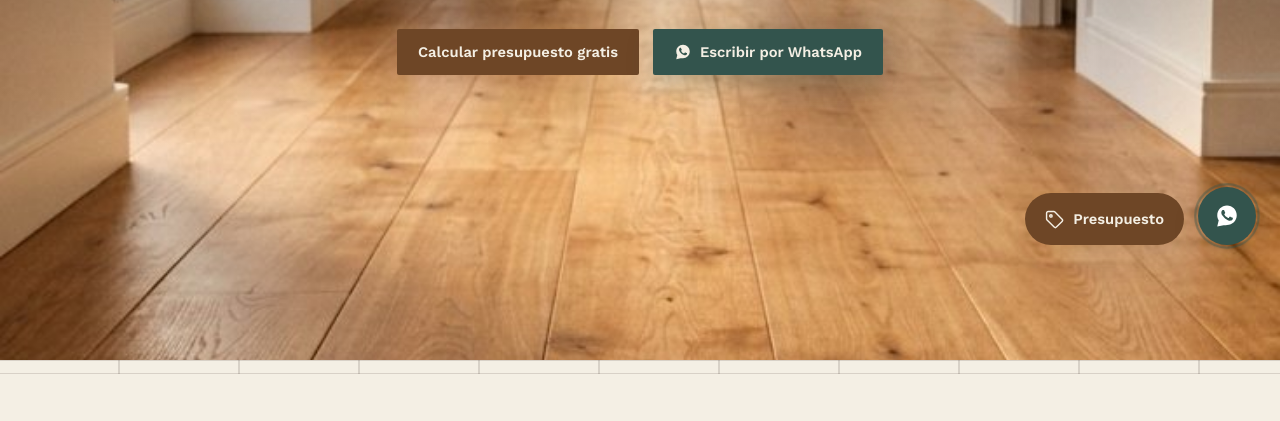
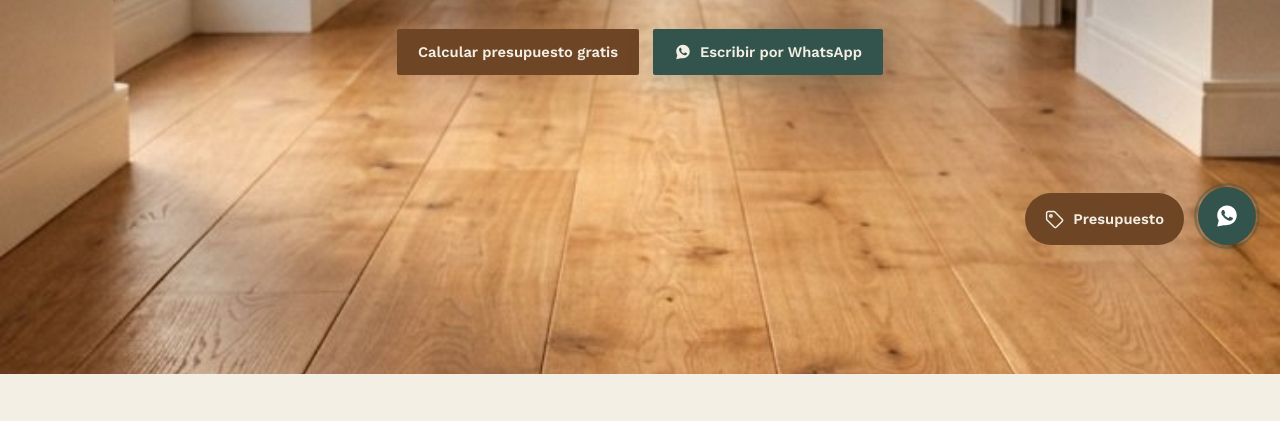
Before and after one commit to Carloswxht/Sueloslagiralda-web, a plain HTML site: page index.html in a window 1280 px wide. Shown: the part 531-952 px from the top of the page. Drawn offline with nearby package versions, Linux system fonts and the light colour scheme.

Commit message:
Add files via upload

```diff
--- a/index.html
+++ b/index.html
@@ -158,7 +158,6 @@
     background-position:center 55%;
     background-color:var(--walnut);
   }
-  .hero > .plank-seam{ margin-top:auto; }
   .hero::before{
     content:"";
     position:absolute; inset:0;
@@ -815,7 +814,6 @@
       </div>
     </div>
   </div>
-  <div class="plank-seam"></div>
 </section>
 
 <section class="section bg-alt" id="asesor">
```
